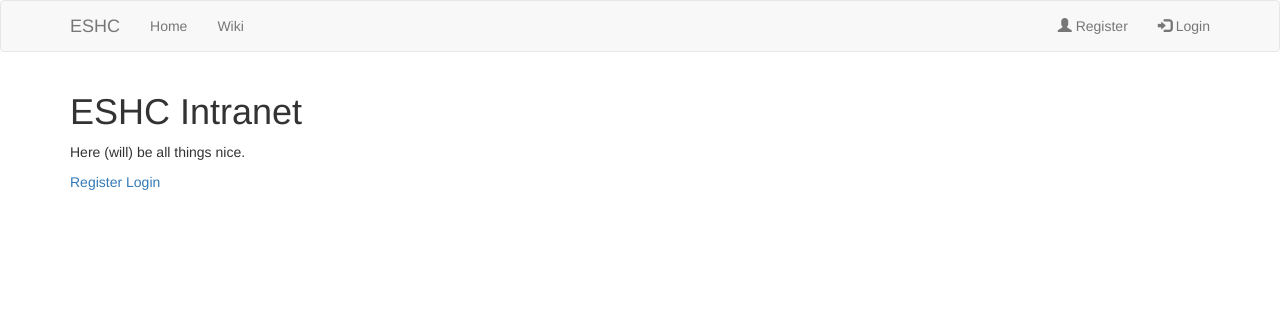
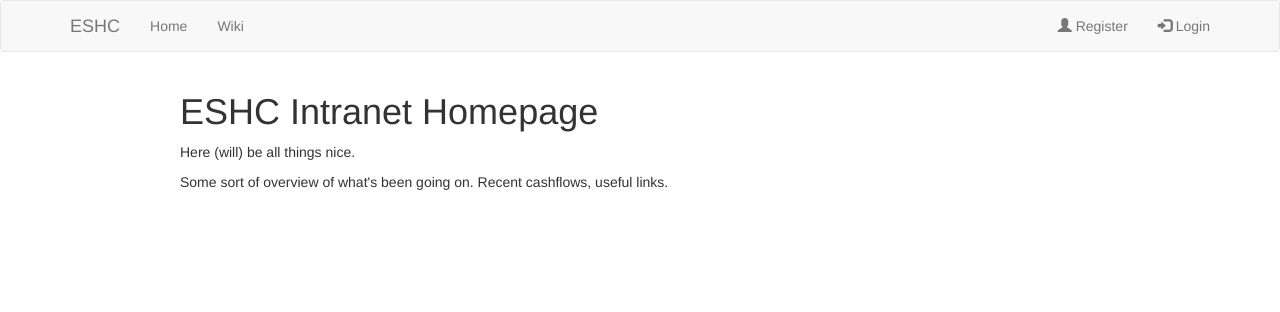
Before and after one commit to eshc/eshc-intranet, a Django app: page / in a window 1280 px wide. Shown: the top 312 px of the page. Run offline with Django 3.2, Linux system fonts and the light colour scheme; some libraries are stand-ins or nearby versions.

Commit message:
Restyle home and login page

```diff
--- a/home/templates/home/base.html
+++ b/home/templates/home/base.html
@@ -29,7 +29,7 @@
 		</ul>
 		<ul class="nav navbar-nav navbar-right">
 			{% if user.is_authenticated %}
-				<li><a href="{% url 'users:profile' %}"><span class="glyphicon glyphicon-user"></span> Profile</a></li>
+				<li><a href="{% url 'users:profile' %}"><span class="glyphicon glyphicon-user"></span>  Profile</a></li>
 				<li><a href="{% url 'users:logout' %}"><span class="glyphicon glyphicon-log-out"></span> Logout</a></li>
 			{% else %}
 				<li><a href="{% url 'users:register' %}"><span class="glyphicon glyphicon-user"></span> Register</a></li>
@@ -40,6 +40,6 @@
 </nav>
 
 <div class="container">
-	{% block content %}{% endblock content %}
+		{% block content %}{% endblock content %}
 </div>
 </body>
--- a/home/templates/home/index.html
+++ b/home/templates/home/index.html
@@ -1,9 +1,9 @@
 {% extends "home/base.html" %}
 
 {% block content %}
-	<h1>ESHC Intranet</h1>
+    <div class="col-lg-offset-1 col-sm-10 col-md-10">
+	<h1>ESHC Intranet Homepage</h1>
 	<p>Here (will) be all things nice.</p>
-	<a href="{% url 'users:register' %}">Register</a>
-	<a href="{% url 'users:login' %}">Login</a>
-
+	<p>Some sort of overview of what's been going on. Recent cashflows, useful links.</p>
+	</div>
 {% endblock content %}
```
Also changed, not shown: templates/waliki/base.html (+6 -6 lines), users/templates/users/login.html (+7 -1 lines), README.md, db.sqlite3.
